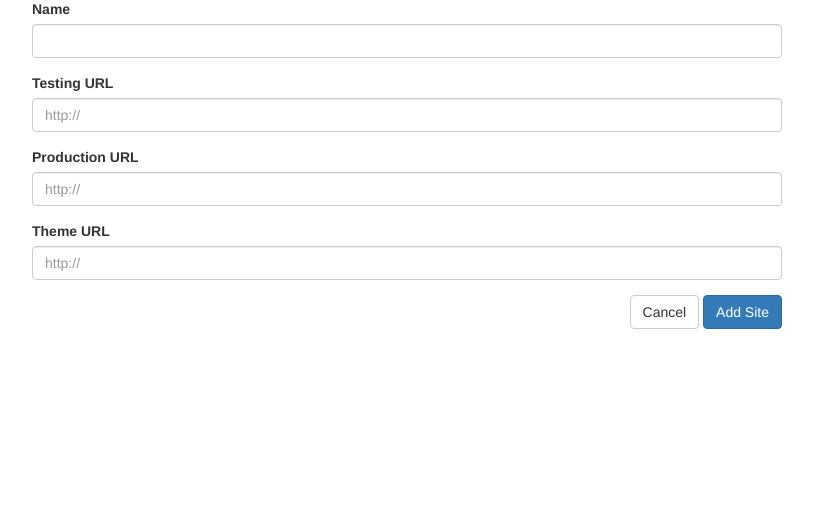
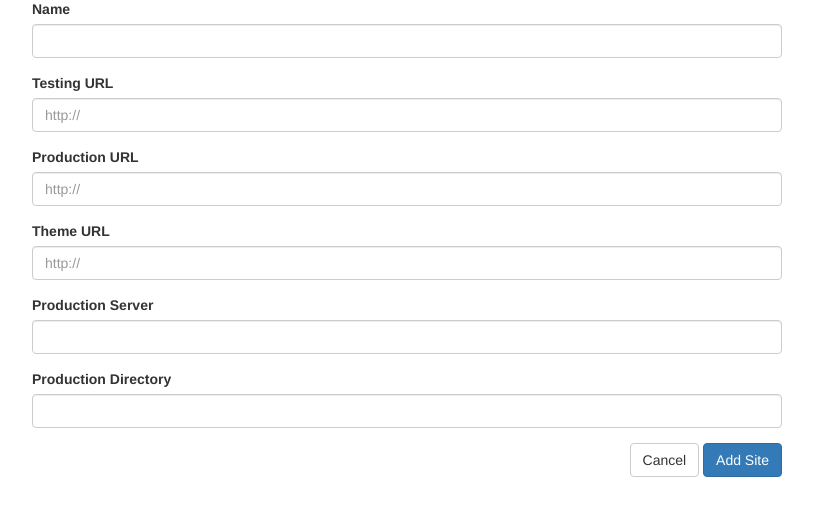
Before and after one commit to gravic/wordpress-deploy, a Flask app: page /sites/add in a window 1280 px wide. Shown: the part 141-657 px from the top of the page, without its empty margins (233-1046 px from the left). Run offline with Flask 2, Linux system fonts and the light colour scheme; the visitor is signed in with stand-in values (Sample User, id 1); data comes from the database, SQL or seed files in the repository; some libraries are stand-ins or nearby versions.

Commit message:
Specify production server and directory in the database

```diff
--- a/app.py
+++ b/app.py
@@ -53,13 +53,17 @@ class Site(db.Model):
     testing_url = db.Column(db.String(255), unique=False)
     production_url = db.Column(db.String(255), unique=False)
     theme_url = db.Column(db.String(255), unique=False)
+    production_server = db.Column(db.String(255), unique=False)
+    production_dir = db.Column(db.String(255), unique=False)
 
-    def __init__(self, name, testing_url, production_url, theme_url):
+    def __init__(self, name, testing_url, production_url, theme_url, production_server, production_dir):
         self.slug = generate_slug(name)
         self.name = name
         self.testing_url = testing_url
         self.production_url = production_url
         self.theme_url = theme_url
+        self.production_server = production_server
+        self.production_dir = production_dir
 
     def __repr__(self):
         return '<Site %r>' % self.slug
@@ -261,7 +265,9 @@ def sites_add():
             request.form['name'],
             request.form['testing_url'],
             request.form['production_url'],
-            request.form['theme_url']
+            request.form['theme_url'],
+            request.form['production_server'],
+            request.form['production_dir']
         )
 
         db.session.add(site)
@@ -282,6 +288,8 @@ def sites_edit(slug):
         site.testing_url = request.form['testing_url']
         site.production_url = request.form['production_url']
         site.theme_url = request.form['theme_url']
+        site.production_server = request.form['production_server']
+        site.production_dir = request.form['production_dir']
 
         db.session.commit()
 
@@ -305,7 +313,7 @@ def sites_delete(slug):
 def sites_deploy(slug):
     site = Site.query.filter_by(slug=slug).first()
 
-    result = tasks.deploy.delay(site.slug, site.testing_url, site.production_url, site.theme_url)
+    result = tasks.deploy.delay(site.slug, site.testing_url, site.production_url, site.theme_url, site.production_server, site.production_dir)
 
     active_tasks[slug] = result
 
@@ -329,7 +337,7 @@ def sites_restore(slug):
     if request.method == 'POST':
         archive = request.form['archive']
 
-        result = tasks.restore.delay(site.slug, archive)
+        result = tasks.restore.delay(site.slug, archive, site.production_server, site.production_dir)
 
         return redirect(url_for('index'))
 
--- a/templates/sites/add.html
+++ b/templates/sites/add.html
@@ -23,6 +23,14 @@
                     <label class="control-label" for="theme_url">Theme URL</label>
                     <input class="form-control" type="url" name="theme_url" placeholder="http://">
                 </div>
+                <div class="form-group">
+                    <label class="control-label" for="production_server">Production Server</label>
+                    <input class="form-control" type="text" name="production_server">
+                </div>
+                <div class="form-group">
+                    <label class="control-label" for="production_dir">Production Directory</label>
+                    <input class="form-control" type="text" name="production_dir">
+                </div>
                 <div class="form-group pull-right">
                     <a class="btn btn-default" href="{{url_for('sites')}}">Cancel</a>
                     <input class="btn btn-primary" type="submit" value="Add Site">
--- a/templates/sites/sites.html
+++ b/templates/sites/sites.html
@@ -18,7 +18,6 @@
                         <th>Name</th>
                         <th>Testing URL</th>
                         <th>Production URL</th>
-                        <th>Theme URL</th>
                     </tr>
                 </thead>
                 <tbody>
@@ -34,7 +33,6 @@
                         <td>{{site.name}}</td>
                         <td><a href="{{site.testing_url}}" target="_blank">{{site.testing_url}}</a></td>
                         <td><a href="{{site.production_url}}" target="_blank">{{site.production_url}}</a></td>
-                        <td><a href="{{site.theme_url}}" target="_blank">{{site.theme_url}}</a></td>
                     </tr>
                 {% endfor %}
                 </tbody>
```
Also changed, not shown: tasks.py (+4 -4 lines), templates/sites/edit.html (+8 -0 lines), 1 other file.
